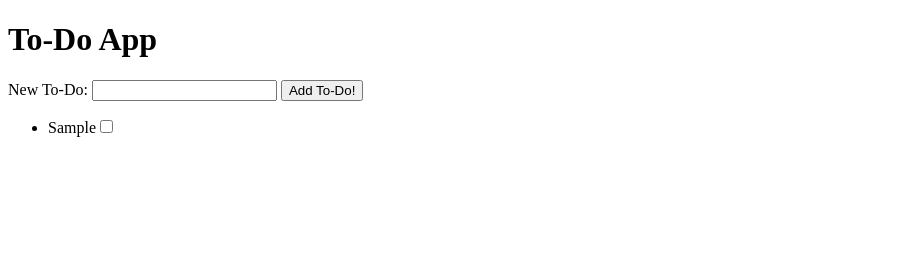
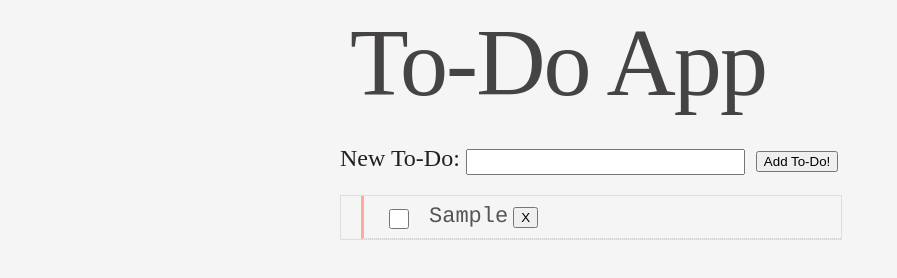
Before and after one commit to amyewitt/to-do-app, a plain HTML site: page index.html in a window 1280 px wide. Both pictures are taken after typing "Sample" into the empty fields and a click on the button "Add To-Do!". Shown: the whole page, without its empty margins (0-897 px from the left). Drawn offline with nearby package versions, Linux system fonts and the light colour scheme.

Commit message:
Assignment 5 complete

```diff
--- a/app.js
+++ b/app.js
@@ -1,6 +1,7 @@
 function onReady() {
-  const toDos = [];
+  let toDos = [];
   const addToDoForm = document.getElementById('addToDoForm');
+  let id = 0;
 
   function createNewToDo() {
     const newToDoText = document.getElementById('newToDoText');
@@ -8,12 +9,18 @@ function onReady() {
 
     toDos.push({
       title: newToDoText.value,
-      complete: false
+      complete: false,
+      id:++id
     });
+
     newToDoText.value = '';
 
     renderTheUI();
   }
+
+  function deleteToDo(id) {
+   return toDos.filter(toDo => toDo.id !== id);
+ };
 
   function renderTheUI() {
     const toDoList = document.getElementById('toDoList');
@@ -24,11 +31,23 @@ function onReady() {
       const newLi = document.createElement('li');
       const checkbox = document.createElement('input');
       checkbox.type = "checkbox";
+      const button = document.createElement('button');
+      button.type = "button";
+      button.innerHTML = 'X';
+
+      button.addEventListener('click', deleteToDo =>
+        toDos.filter(toDo => toDo.id > id));
 
       newLi.textContent = toDo.title;
 
       toDoList.appendChild(newLi);
       newLi.appendChild(checkbox);
+      newLi.appendChild(button);
+
+      button.addEventListener('click', () => {
+      toDos = deleteToDo(toDo.id);
+      renderTheUI();
+    });
     });
 
   }
--- a/index.html
+++ b/index.html
@@ -2,7 +2,14 @@
 <html>
   <head>
     <meta name="viewport" content="width=device-width, initial-scale=1">
+
+    <!--Material Design Lite -->
+      <link rel="stylesheet" href="https://code.getmdl.io/1.3.0/material.teal-red.min.css">
+      <link href="https://fonts.googleapis.com/css?family=Gloria+Hallelujah" rel="stylesheet">
+      <script defer src="https://code.getmdl.io/1.3.0/material.min.js"></script>
+
     <title>To-Do App</title>
+    <link rel="stylesheet" href="style.css">
   </head>
   <body>
     <h1>To-Do App</h1>
@@ -14,6 +21,7 @@
     </form>
 
     <ul id="toDoList">
+      <div class="vertical-line"></div>
     </ul>
 
     <script src="app.js"></script>
--- /dev/null
+++ b/style.css
@@ -0,0 +1,125 @@
+/* http://meyerweb.com/eric/tools/css/reset/
+   v2.0 | 20110126
+   License: none (public domain)
+*/
+
+html, body, div, span, applet, object, iframe,
+h1, h2, h3, h4, h5, h6, p, blockquote, pre,
+a, abbr, acronym, address, big, cite, code,
+del, dfn, em, img, ins, kbd, q, s, samp,
+small, strike, strong, sub, sup, tt, var,
+b, u, i, center,
+dl, dt, dd, ol, ul, li,
+fieldset, form, label, legend,
+table, caption, tbody, tfoot, thead, tr, th, td,
+article, aside, canvas, details, embed,
+figure, figcaption, footer, header, hgroup,
+menu, nav, output, ruby, section, summary,
+time, mark, audio, video {
+	margin: 0;
+	padding: 0;
+	border: 0;
+	font-size: 100%;
+	font: inherit;
+	vertical-align: baseline;
+}
+/* HTML5 display-role reset for older browsers */
+article, aside, details, figcaption, figure,
+footer, header, hgroup, menu, nav, section {
+	display: block;
+}
+body {
+	line-height: 1;
+}
+ol, ul {
+	list-style: none;
+}
+blockquote, q {
+	quotes: none;
+}
+blockquote:before, blockquote:after,
+q:before, q:after {
+	content: '';
+	content: none;
+}
+table {
+	border-collapse: collapse;
+	border-spacing: 0;
+}
+
+/* end reset */
+
+body {
+  background-color: #f5f5f5;
+  width: 600px;
+  margin: 0 auto;
+  padding: 0;
+}
+
+h1 {
+  color: #454343;
+  font-size: 6rem;
+  text-align: left;
+  padding-top: 15px;
+  padding-bottom: 35px;
+  padding-left: 10px;
+  font-family: raleway;
+  font-weight: 10;
+}
+
+#addToDoForm {
+  font-size: 1.5rem;
+  text-align: left;
+  padding-bottom: 20px;
+  font-family: raleway;
+  font-weight: lighter;
+}
+
+input {
+  height: 20px;
+  width: 271px;
+}
+
+
+ul {
+  color: #555;
+  font-size: 22px;
+  padding: 0 !important;
+  width: 500px;
+  height: auto;
+  font-family: courier, monospace;
+  border: 1px solid #dedede;
+}
+
+ul li {
+  list-style: none;
+  border-bottom: 1px dotted #ccc;
+  text-indent: 15px;
+  height: auto;
+  padding: 10px;
+  text-transform: capitalize;
+  border-left: 3px solid #ffaa9f;
+  margin-left: 20px;
+}
+
+ul li:hover {
+  background-color: #f0f0f0;
+  -webkit-transition: all 0.2s;
+  -moz-transition:    all 0.2s;
+  -ms-transition:     all 0.2s;
+  -o-transition:      all 0.2s;
+}
+
+input[type=checkbox] {
+  position: relative;
+  justify-content: center;
+  float: left;
+  margin-left: 15px;
+  margin-right: 5px;
+  width: 20px;
+  height: 20px;
+ }
+
+button {
+  margin-left: 5px;
+}
```
